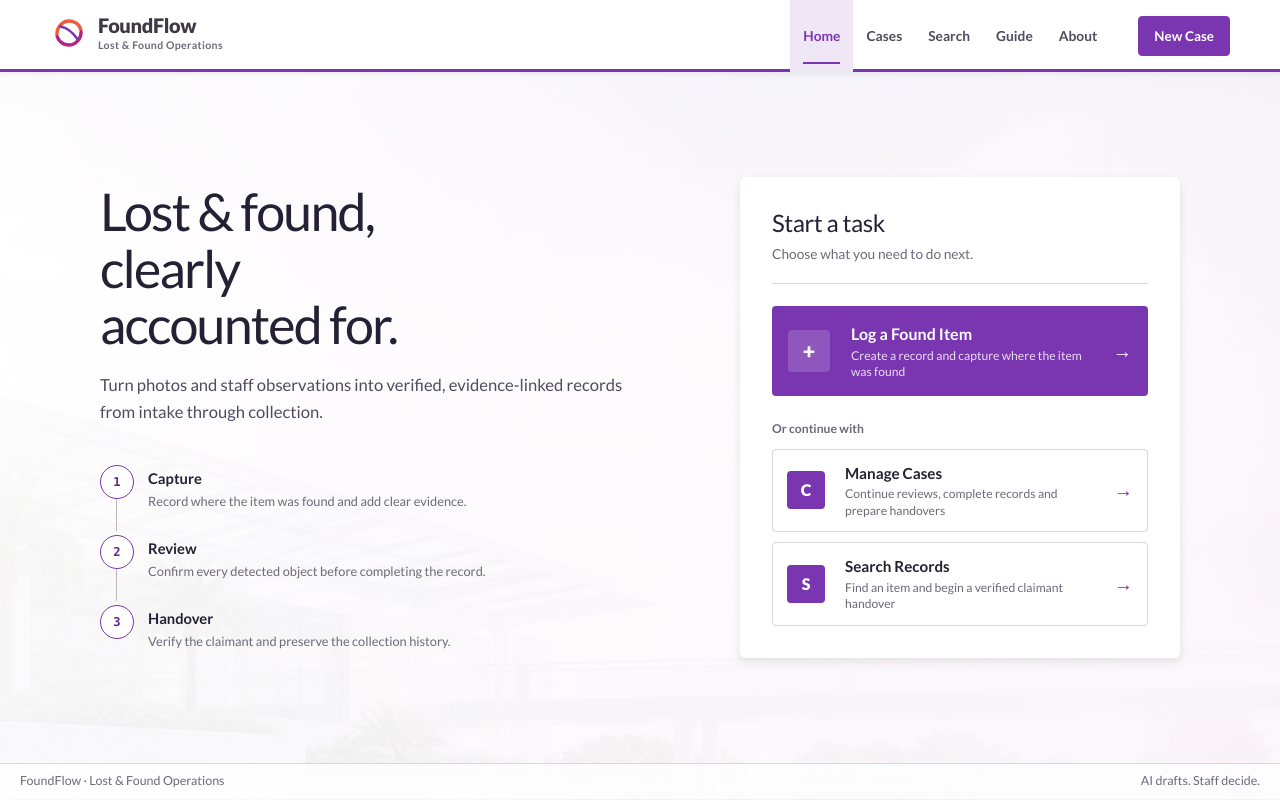
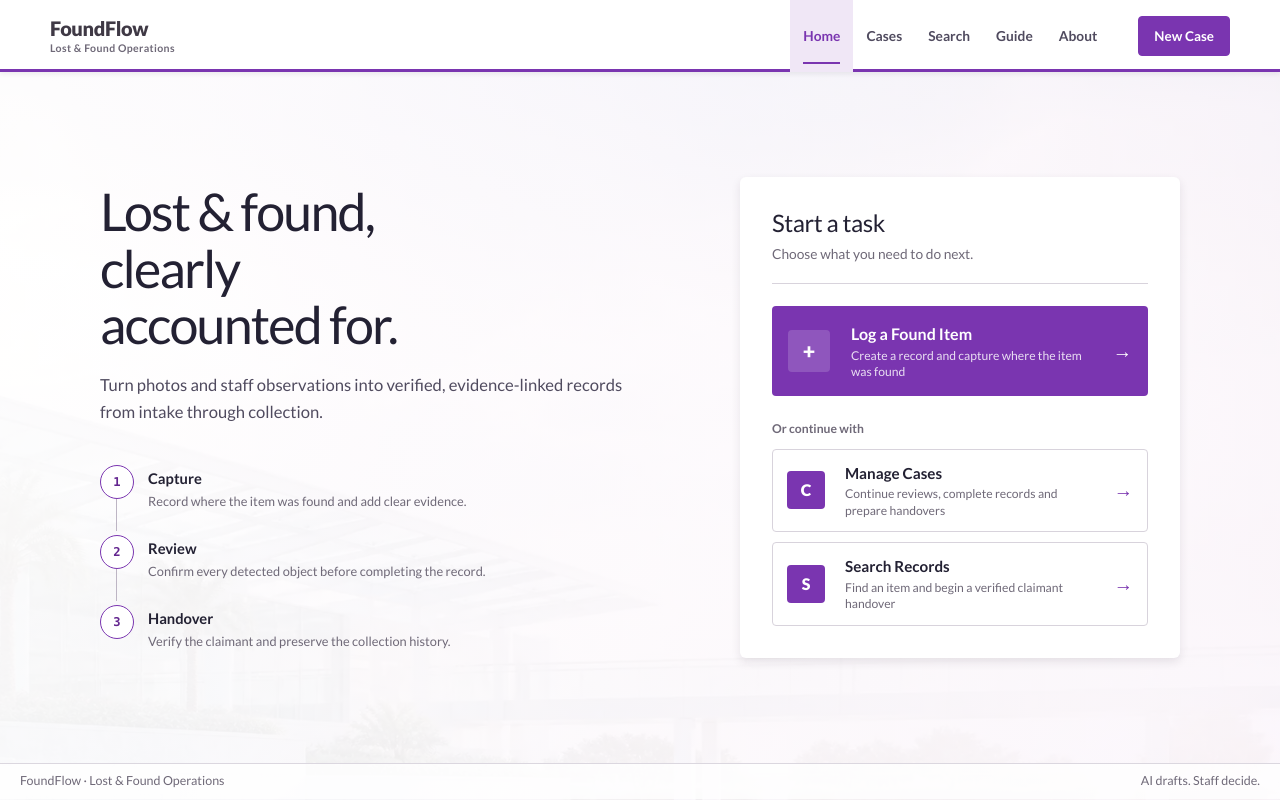
Before and after one commit to adoreblvnk/foundflow, a Next.js app: page / in a window 1280 px wide. Built offline with nearby package versions, Linux system fonts and the light colour scheme.

Commit message:
chore: remove FoundFlow brand icon

```diff
--- a/src/app/globals.css
+++ b/src/app/globals.css
@@ -235,15 +235,11 @@ h2 { margin-bottom: 24px; font-size: 1.6rem; line-height: 1.2; letter-spacing: -
 .app-header { position: sticky; top: 0; z-index: 100; background: #fff; box-shadow: inset 0 -3px 0 var(--purple), 0 2px 5px rgba(35, 25, 45, 0.08); }
 .app-header-inner { min-height: var(--header-height); display: flex; align-items: center; gap: 28px; }
 .brand-link { flex: none; }
-.brand-lockup { display: inline-flex; align-items: center; gap: 10px; min-width: 0; }
+.brand-lockup { display: inline-flex; align-items: center; min-width: 0; }
 .brand-lockup > span { display: grid; line-height: 1.05; }
 .brand-lockup strong { color: #3f3945; font-size: 1.25rem; font-weight: 900; letter-spacing: -0.02em; }
 .brand-lockup small { margin-top: 4px; color: var(--muted); font-size: 0.66rem; font-weight: 700; letter-spacing: 0.035em; }
-.brand-mark { width: 38px; height: 38px; overflow: visible; }
-.brand-mark path { fill: none; stroke-width: 4; stroke-linecap: round; }
-.brand-mark path:nth-child(1) { stroke: #f05c35; }
-.brand-mark path:nth-child(2) { stroke: var(--magenta); }
-.brand-mark path:nth-child(3) { stroke: var(--purple); stroke-width: 3; }
+
 .app-nav { display: flex; align-self: stretch; align-items: stretch; margin-left: auto; }
 .app-nav a { position: relative; display: inline-flex; align-items: center; padding-inline: 13px; color: var(--ink-soft); font-size: 0.86rem; font-weight: 700; }
 .app-nav a:hover, .app-nav a.active { color: var(--purple); background: var(--purple-soft); }
@@ -394,7 +390,7 @@ h2 { margin-bottom: 24px; font-size: 1.6rem; line-height: 1.2; letter-spacing: -
   .app-header-inner { width: 100%; padding-inline: 12px; }
   .brand-lockup small { display: none; }
   .brand-lockup strong { font-size: 1.08rem; }
-  .brand-mark { width: 32px; height: 32px; }
+
   .app-header-action { min-height: 36px; padding-inline: 11px; font-size: 0.78rem; }
   .app-nav a { padding-inline: 10px; font-size: 0.78rem; }
   .portal-home { min-height: auto; padding-block: 28px 44px; }
--- a/src/components/AppHeader.tsx
+++ b/src/components/AppHeader.tsx
@@ -19,11 +19,6 @@ function isActive(pathname: string, href: string) {
 export function FoundFlowBrand({ compact = false }: { compact?: boolean }) {
   return (
     <span className={`brand-lockup${compact ? " brand-lockup-compact" : ""}`}>
-      <svg className="brand-mark" viewBox="0 0 44 44" aria-hidden="true">
-        <path d="M8 23.5c0-8.6 6.4-15.5 14.3-15.5 6.1 0 11.3 4 13.4 9.7" />
-        <path d="M36 20.5C36 29.1 29.6 36 21.7 36 15.6 36 10.4 32 8.3 26.3" />
-        <path d="M12 14.5c6.2 1.1 13.4 5.2 20 14.8" />
-      </svg>
       <span>
         <strong>FoundFlow</strong>
         {!compact && <small>Lost &amp; Found Operations</small>}
```
